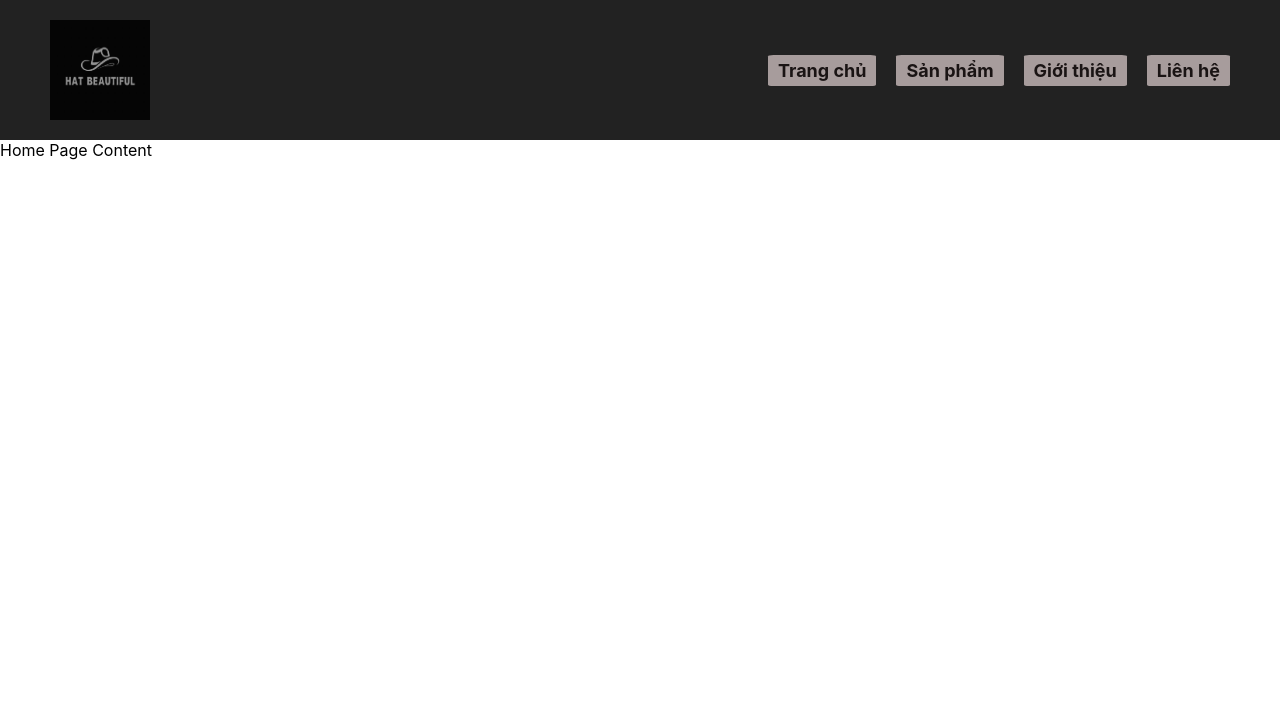
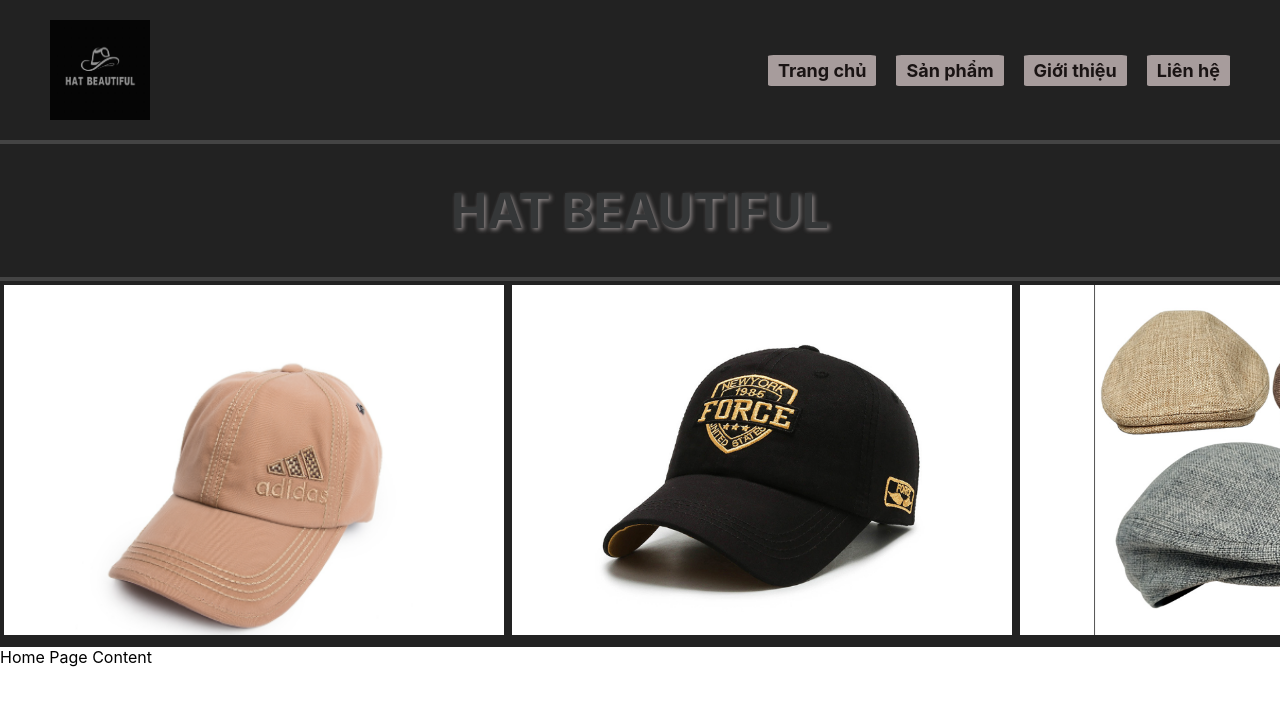
Before and after one commit to LeTonVinh/KTGK_REACT, a React (Create React App) app: page / in a window 1280 px wide. Shown: the top 706 px of the page. Built offline with nearby package versions, Linux system fonts and the light colour scheme.

Commit message:
Add Banner.css for styling banner component with layout and image handling

```diff
--- /dev/null
+++ b/src/layout/Banner.css
@@ -0,0 +1,28 @@
+.banner-content {
+  text-align: center;
+  color: rgb(53, 55, 56);
+  padding: 5px;
+  background-color: #222;
+  text-shadow: 2px 2px 4px rgba(182, 174, 174, 0.7);
+  border-top: 4px solid #444;
+  border-bottom: 4px solid #444;
+}
+.banner-content h1 {
+font-size: 48px;
+}
+/* wrapper marquee */
+.banner-images {
+  overflow: hidden;
+  width: 100%;
+  background-color: #222;
+}
+
+/* loại khoảng trắng giữa inline elements: đặt img thành block hoặc inline-block no whitespace */
+.banner-img {
+  height: 350px;
+  width: 500px;
+  display: inline-block; /* loại bỏ khoảng trắng giữa các ảnh */
+  background-color: white;
+  object-fit: contain; /* giữ tỉ lệ ảnh */
+  border: 4px solid #222;
+}
--- a/src/layout/Banner.js
+++ b/src/layout/Banner.js
@@ -1,8 +1,66 @@
+import React from 'react';
+import './Banner.css';
 const Banner = () => {
+
     return (
-        <div>
+     <div className="banner">
+       <div className="banner-content">
+         <h1>HAT BEAUTIFUL</h1>
+       </div>
+       <div className="banner-images">
+        <marquee behavior="alternate"  scrollamount="5">
+            <img src="/adisdashat.png" alt="Banner 1" className="banner-img" />
+            <img src="/forcehat.png" alt="Banner 2" className="banner-img" />
+            <img src="/munoibanner.png" alt="Banner 3" className="banner-img" />
+            <img src="/non.png" alt="Banner 4" className="banner-img" />
+            <img src="/adisdashat.png" alt="Banner 1" className="banner-img" />
+            <img src="/forcehat.png" alt="Banner 2" className="banner-img" />
+            <img src="/munoibanner.png" alt="Banner 3" className="banner-img" />
+            <img src="/non.png" alt="Banner 4" className="banner-img" />
+            <img src="/adisdashat.png" alt="Banner 1" className="banner-img" />
+            <img src="/forcehat.png" alt="Banner 2" className="banner-img" />
+            <img src="/munoibanner.png" alt="Banner 3" className="banner-img" />
+            <img src="/non.png" alt="Banner 4" className="banner-img" />
+            <img src="/adisdashat.png" alt="Banner 1" className="banner-img" />
+            <img src="/forcehat.png" alt="Banner 2" className="banner-img" />
+            <img src="/munoibanner.png" alt="Banner 3" className="banner-img" />
+            <img src="/non.png" alt="Banner 4" className="banner-img" />
+            <img src="/adisdashat.png" alt="Banner 1" className="banner-img" />
+            <img src="/forcehat.png" alt="Banner 2" className="banner-img" />
+            <img src="/munoibanner.png" alt="Banner 3" className="banner-img" />
+            <img src="/non.png" alt="Banner 4" className="banner-img" />
+            <img src="/adisdashat.png" alt="Banner 1" className="banner-img" />
+            <img src="/forcehat.png" alt="Banner 2" className="banner-img" />
+            <img src="/munoibanner.png" alt="Banner 3" className="banner-img" />
+            <img src="/non.png" alt="Banner 4" className="banner-img" />
+            <img src="/adisdashat.png" alt="Banner 1" className="banner-img" />
+            <img src="/forcehat.png" alt="Banner 2" className="banner-img" />
+            <img src="/munoibanner.png" alt="Banner 3" className="banner-img" />
+            <img src="/non.png" alt="Banner 4" className="banner-img" />
+            <img src="/adisdashat.png" alt="Banner 1" className="banner-img" />
+            <img src="/forcehat.png" alt="Banner 2" className="banner-img" />
+            <img src="/munoibanner.png" alt="Banner 3" className="banner-img" />
+            <img src="/non.png" alt="Banner 4" className="banner-img" />
+            <img src="/adisdashat.png" alt="Banner 1" className="banner-img" />
+            <img src="/forcehat.png" alt="Banner 2" className="banner-img" />
+            <img src="/munoibanner.png" alt="Banner 3" className="banner-img" />
+            <img src="/non.png" alt="Banner 4" className="banner-img" />
+            <img src="/adisdashat.png" alt="Banner 1" className="banner-img" />
+            <img src="/forcehat.png" alt="Banner 2" className="banner-img" />
+            <img src="/munoibanner.png" alt="Banner 3" className="banner-img" />
+            <img src="/non.png" alt="Banner 4" className="banner-img" />
+            <img src="/adisdashat.png" alt="Banner 1" className="banner-img" />
+            <img src="/forcehat.png" alt="Banner 2" className="banner-img" />
+            <img src="/munoibanner.png" alt="Banner 3" className="banner-img" />
+            <img src="/non.png" alt="Banner 4" className="banner-img" />
+            <img src="/adisdashat.png" alt="Banner 1" className="banner-img" />
+            <img src="/forcehat.png" alt="Banner 2" className="banner-img" />
+            <img src="/munoibanner.png" alt="Banner 3" className="banner-img" />
+            <img src="/non.png" alt="Banner 4" className="banner-img" />
 
-        </div>
+        </marquee>
+       </div>
+     </div>
     );
 };
 export default Banner;
```
Also changed, not shown: public/addidashat.png (deleted), public/adisdashat.png (added), src/App.js (line endings or trailing spaces).
